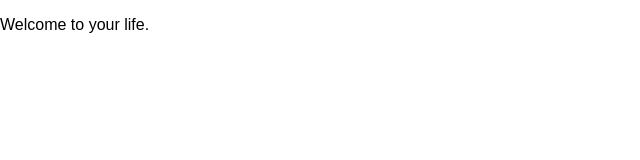
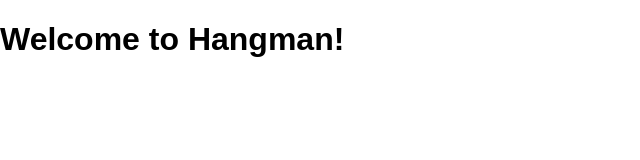
Before and after one commit to tiy-atl-js-sep-2016/hangman, a website with bundled scripts: page app/index.html in a window 1280 px wide. Shown: the whole page, without its empty margins (0-640 px from the left). Built offline with nearby package versions, Linux system fonts and the light colour scheme; files whose address does not match are found by name.

Commit message:
Welcome to Hangman

```diff
--- a/app/index.html
+++ b/app/index.html
@@ -9,8 +9,8 @@
   </head>
   <body>
     <div class="container">
-      <p>Welcome to your life.</p>
-    </div>
+      <h1>Welcome to Hangman!</h1>
+     </div>
     <script src="js/bundle.js"></script>
   </body>
 </html>
```
